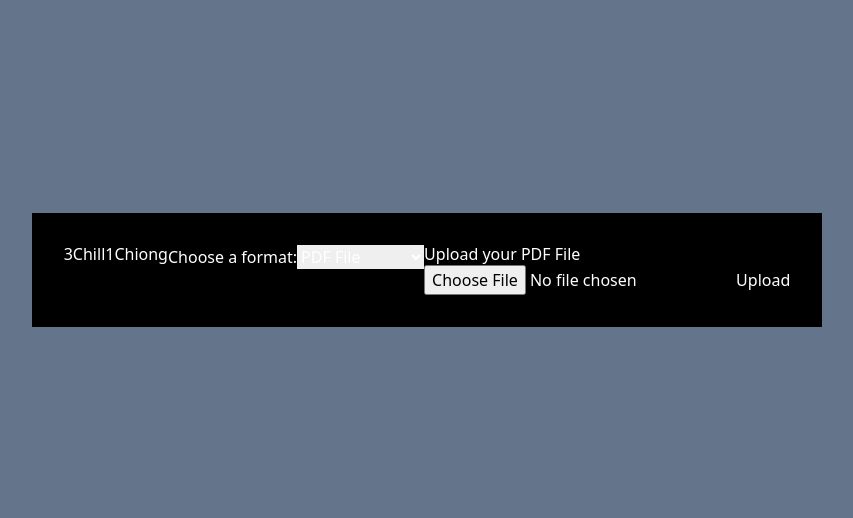
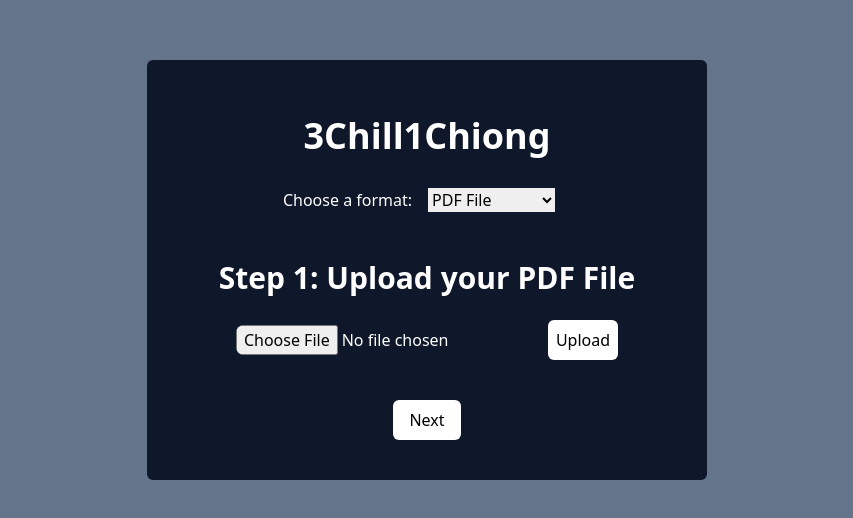
Before and after one commit to RowenTey/lazy-docs, a React (Vite) app in the folder web-app/: page / in a window 1280 px wide. Shown: the part 130-648 px from the top of the page, without its empty margins (213-1066 px from the left). Built offline with nearby package versions, Linux system fonts and the light colour scheme.

Commit message:
start page

```diff
--- a/web-app/src/App.jsx
+++ b/web-app/src/App.jsx
@@ -6,7 +6,7 @@ import Start from "./components/Start/Start";
 
 function App() {
   return (
-    <div className="bg-slate-500 w-screen h-screen flex justify-center items-center">
+    <div className="bg-slate-500 w-screen h-screen flex justify-center items-center ">
       <Start />
     </div>
   );
--- a/web-app/src/components/PDFUploader/PDFUploader.jsx
+++ b/web-app/src/components/PDFUploader/PDFUploader.jsx
@@ -27,12 +27,20 @@ const PDFUploader = () => {
   };
 
   return (
-    <div className="pdf-box">
+    <div className="flex flex-col  gap-3 text-white m-3">
       <form onSubmit={handleFormSubmit}>
-        <h1>Upload your PDF File</h1>
-        <div className="upload-box">
-          <input type="file" onChange={handleFileInputChange} />
-          <button type="submit">Upload</button>
+        <h1 className="font-extrabold text-3xl m-3">
+          Step 1: Upload your PDF File
+        </h1>
+        <div className="m-4">
+          <input
+            className="rounded-lg cursor-pointer"
+            type="file"
+            onChange={handleFileInputChange}
+          />
+          <button className="bg-white text-black p-2 rounded" type="submit">
+            Upload
+          </button>
         </div>
       </form>
     </div>
--- a/web-app/src/components/Start/Start.jsx
+++ b/web-app/src/components/Start/Start.jsx
@@ -11,17 +11,28 @@ const Start = () => {
   };
 
   return (
-    <div className="bg-black text-white flex m-8 p-8">
-      <h1>3Chill1Chiong</h1>
+    <div className="bg-slate-900 text-white text-center p-10 rounded min-w-500">
+      <h1 className="font-extrabold text-4xl p-3">3Chill1Chiong</h1>
       <div>
         <label htmlFor="file-format">Choose a format: </label>
-        <select name="file-format" id="file-format" onChange={selectHandler}>
+        <select
+          className="text-black m-3"
+          name="file-format"
+          id="file-format"
+          onChange={selectHandler}
+        >
           <option value="0">PDF File</option>
           <option value="1">Webpage Link</option>
         </select>
       </div>
       {format == 0 && <PDFUploader />}
       {format == 1 && <WebpageUploader />}
+      <button
+        type="submit"
+        className="bg-white text-black py-2 px-3 rounded-md"
+      >
+        Next
+      </button>
     </div>
   );
 };
--- a/web-app/src/components/WebpageUploader/WebpageUploader.jsx
+++ b/web-app/src/components/WebpageUploader/WebpageUploader.jsx
@@ -8,18 +8,23 @@ const WebpageUploader = () => {
     e.preventDefault();
   };
   return (
-    <div className="flex flex-col text-xl gap-3 font-extrabold bg-black text-white ">
-      <h1>Upload your Link</h1>
-      <div className="flex flex-row gap-2">
-        <form on onSubmit={uploadHandler}>
+    <div className="flex flex-col gap-3 text-white p-3 px-5">
+      <h1 className="text-3xl font-extrabold m-3">Step 1: Upload your Link</h1>
+      <div className="flex flex-row gap-2 mx-4 mb-4">
+        <form onSubmit={uploadHandler}>
           <input
             type="url"
             placeholder="https://example.com"
             pattern="https://.*"
             required
-            className="rounded-lg p-2"
+            className="rounded-lg p-2 text-black"
           ></input>
-          <button type="submit">Upload</button>
+          <button
+            className="bg-white text-black p-2 rounded ml-8"
+            type="submit"
+          >
+            Upload
+          </button>
         </form>
       </div>
     </div>
```
